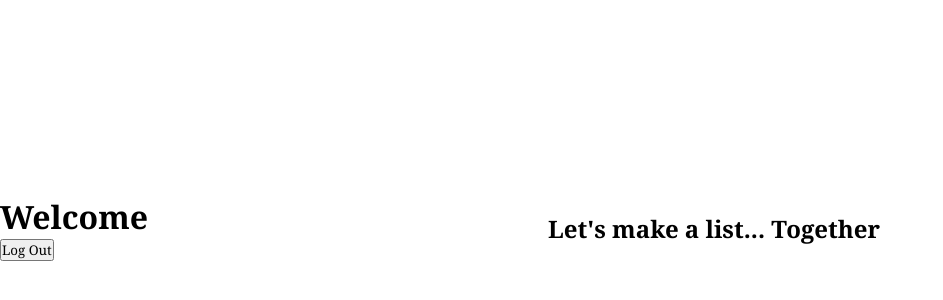
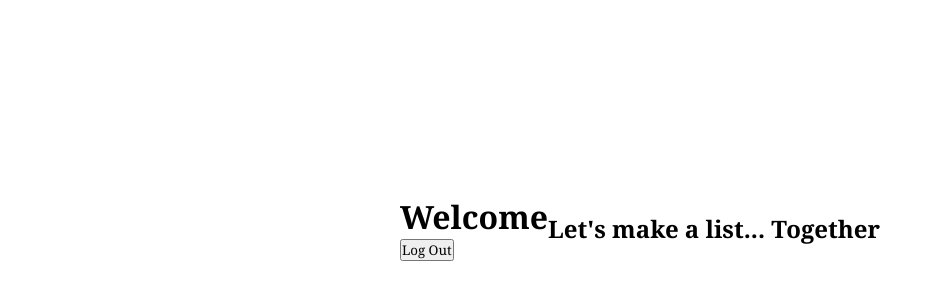
Before and after one commit to DrummerDee/Volo, a React (Create React App) app: page /dashboard in a window 1280 px wide. Shown: the part 172-472 px from the top of the page, without its empty margins (0-943 px from the left). Built offline with nearby package versions, Linux system fonts and the light colour scheme; sample sign-in values are in the browser's storage.

Commit message:
edited  dashboard

```diff
--- a/src/components/Dashboard.js
+++ b/src/components/Dashboard.js
@@ -19,8 +19,8 @@ const Dashboard = () => {
   };
 
   return (
-    <>
-      <header>
+    <div class="container">
+<header>
         <div>
           <h1>Welcome {user.userName}</h1>
           <input
@@ -31,13 +31,13 @@ const Dashboard = () => {
           />
         </div>
       </header>
-      <main className="container">
+      <main>
         <section className="containerleft">
           <h2> Let's make a list... Together </h2>
           <div className="leftwrapper"></div>
         </section>
       </main>
-    </>
+    </div>
   );
 };
 
```
